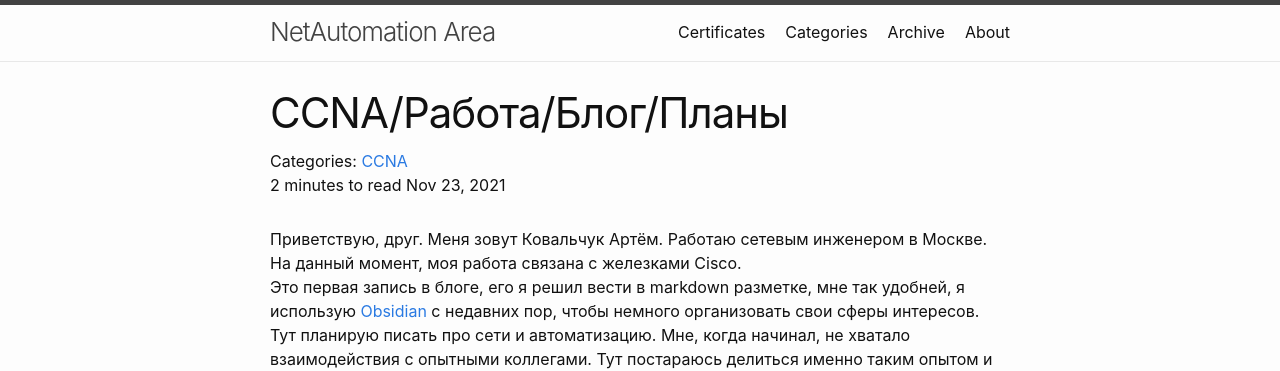
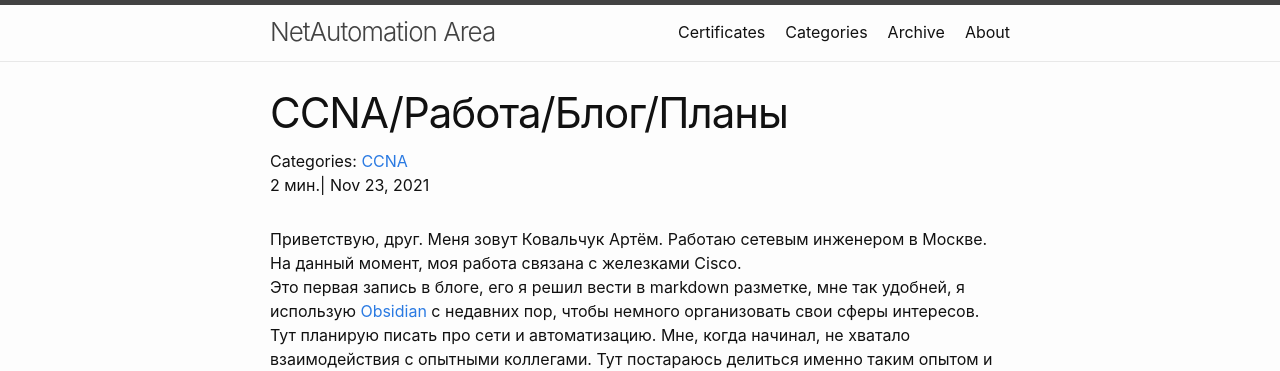
Before and after one commit to woohung/woohung.github.io, a Jekyll site: the page built from _posts/2021-11-23-CCNA-Работа-Блог.md, in a window 1280 px wide. Shown: the top 371 px of the page. Built offline with Jekyll 4.4.1, drawn with Linux system fonts in a browser that asks for light colours; some of the changed lines change nothing that is shown.

Commit message:
Update reading-time.html

```diff
--- a/_includes/reading-time.html
+++ b/_includes/reading-time.html
@@ -2,5 +2,5 @@
 {{ content | number_of_words | minus: 180 }}
 {% endcapture %}
 {% unless words contains '-' %}
-{{ words | plus: 180 | divided_by: 180 | append: ' minutes to read' }}
+{{ words | plus: 180 | divided_by: 180 | append: ' мин.| ' }}
 {% endunless %}
```
